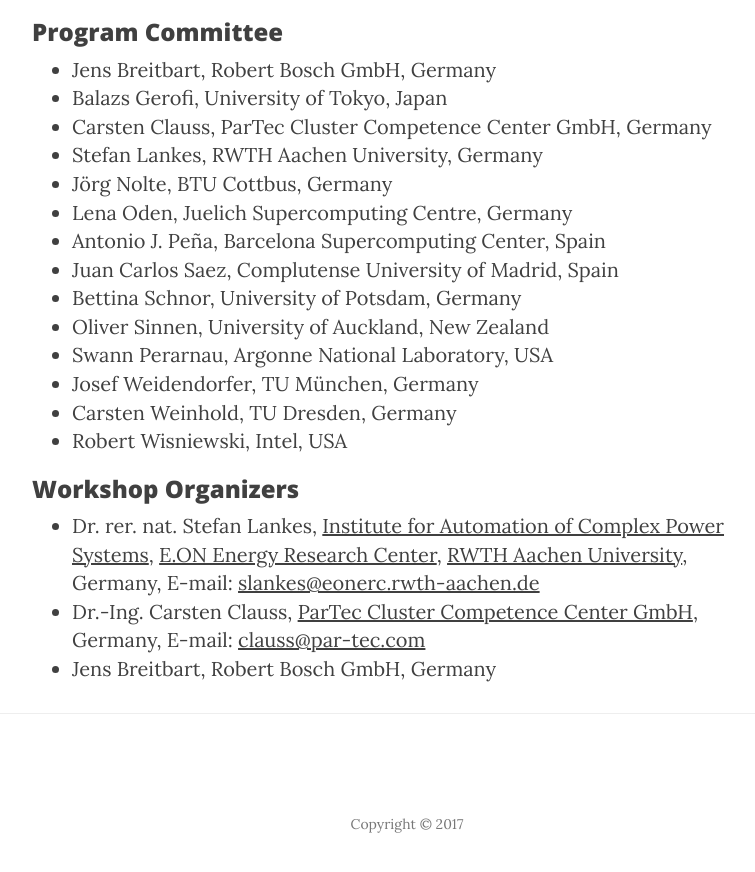
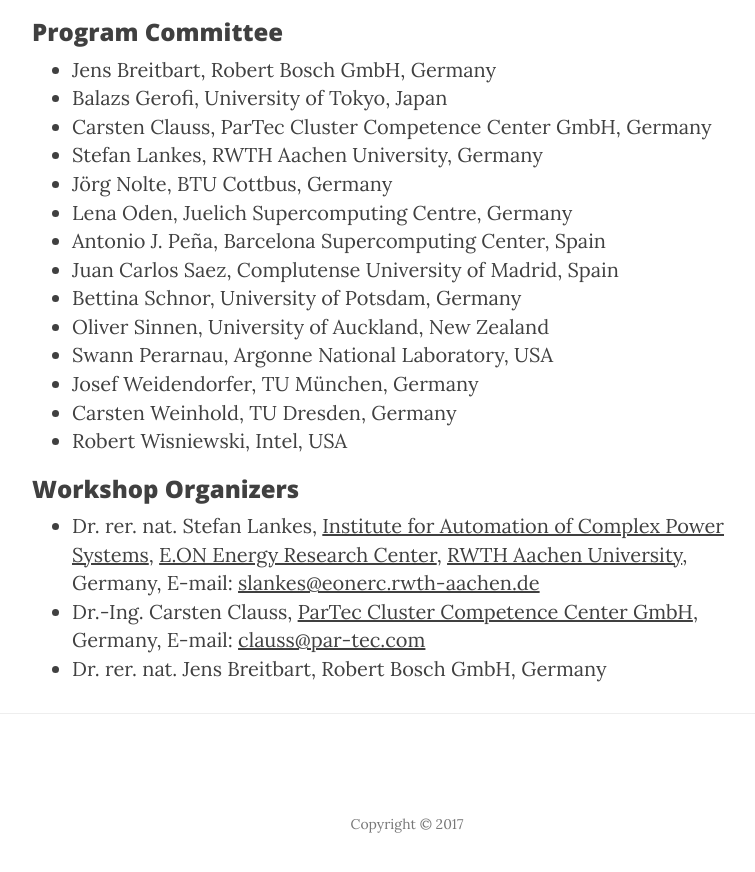
Before and after one commit to WROME/wrome.github.io, a Jekyll site: the page built from vancouver2018.md, in a window 1280 px wide and 900 px high, scrolled down 3066 px. Shown: the top 872 px of the window, without its empty margins (233-988 px from the left). Built offline with Jekyll 4.4.1, drawn with Linux system fonts in a browser that asks for light colours; nearby versions of some CDN libraries.

Commit message:
add Jens' title

```diff
--- a/vancouver2018.md
+++ b/vancouver2018.md
@@ -77,4 +77,4 @@
 
 * Dr. rer. nat. Stefan Lankes, [Institute for Automation of Complex Power Systems](http://www.acs.eonerc.rwth-aachen.de/), [E.ON Energy Research Center](http://www.eonerc.rwth-aachen.de/), [RWTH Aachen University](http://www.rwth-aachen.de/), Germany, E-mail: <slankes@eonerc.rwth-aachen.de>
 * Dr.-Ing. Carsten Clauss, [ParTec Cluster Competence Center GmbH](http://www.par-tec.com/), Germany, E-mail: <clauss@par-tec.com>
-* Jens Breitbart, Robert Bosch GmbH, Germany
+* Dr. rer. nat. Jens Breitbart, Robert Bosch GmbH, Germany
```
